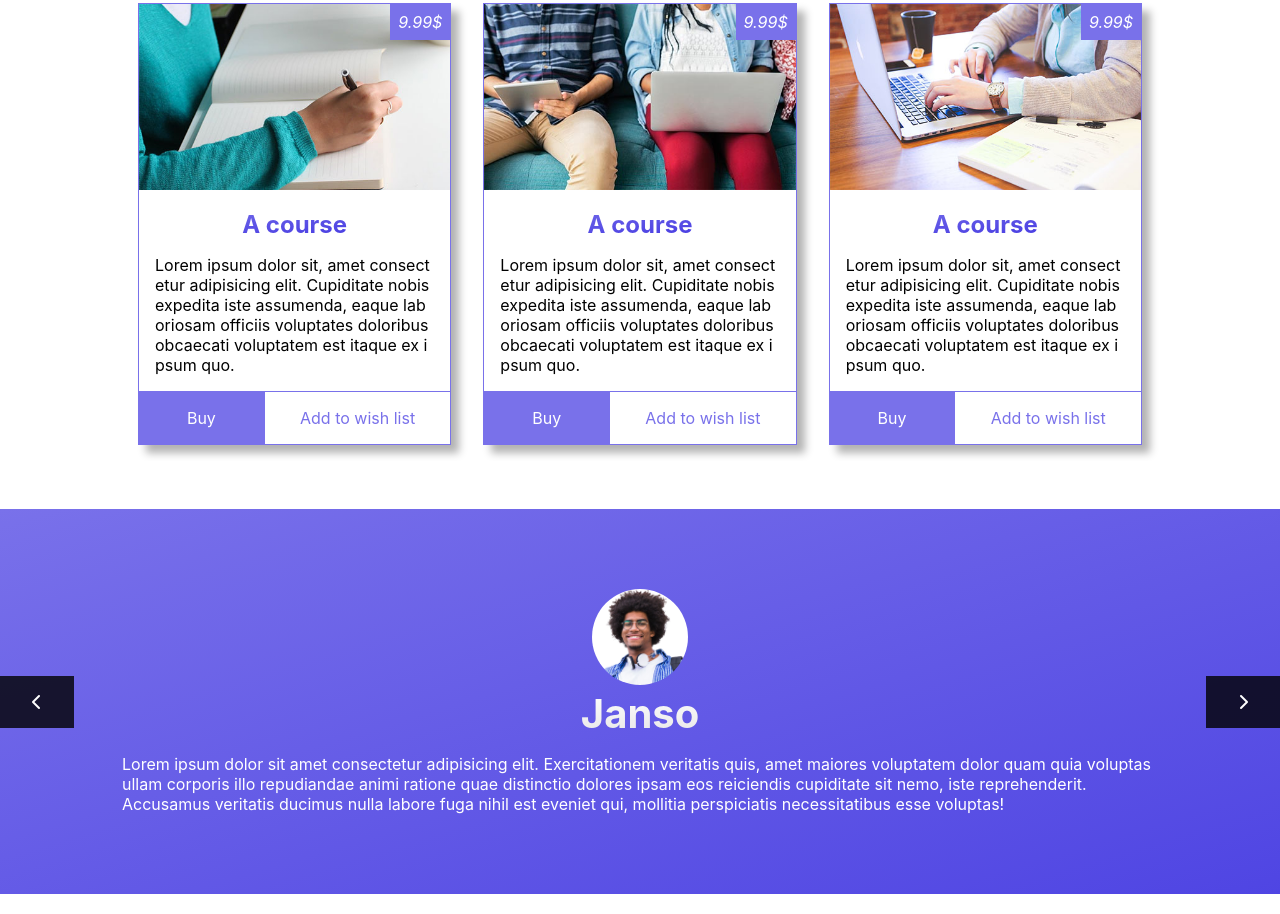
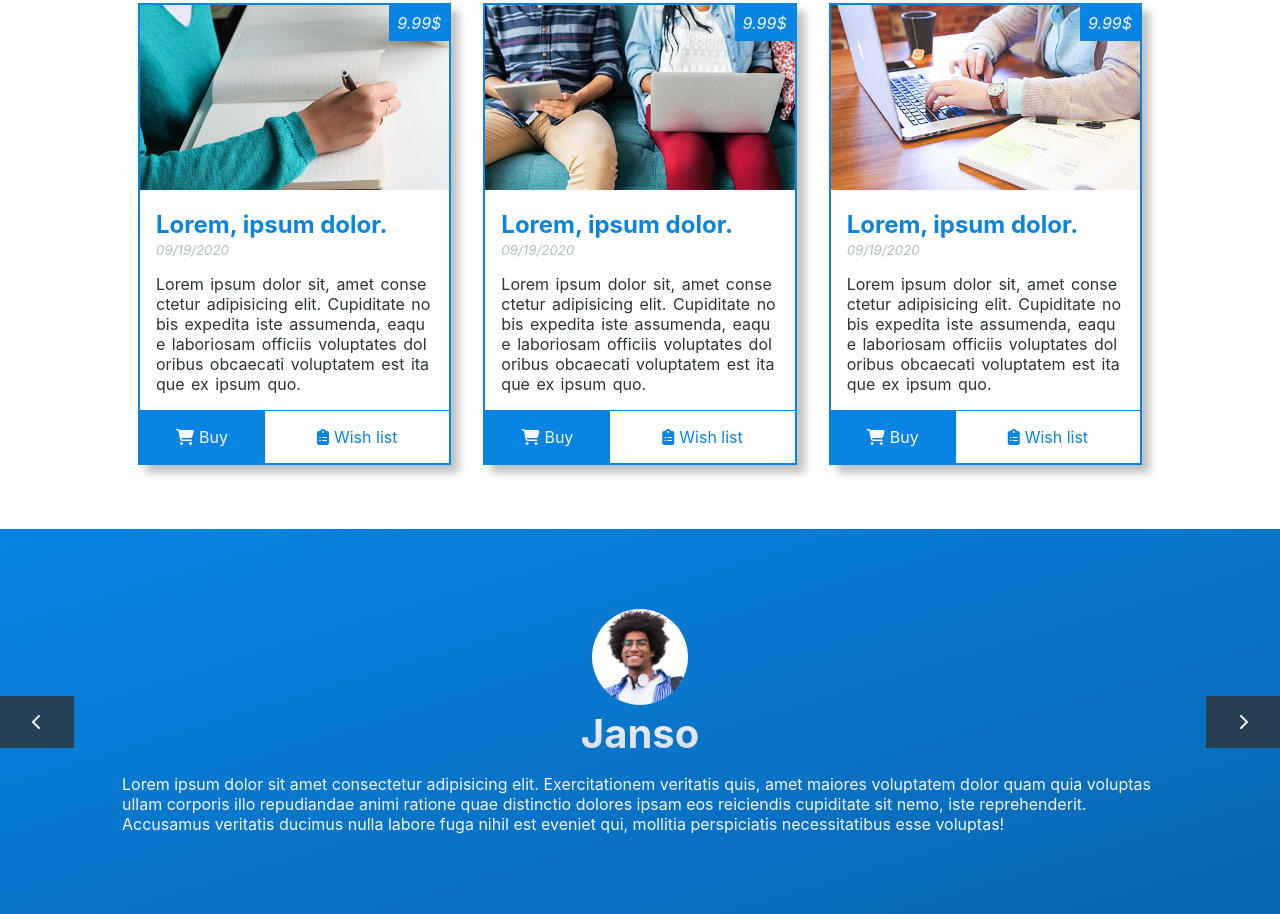
Before and after one commit to hobo71/OneSchool, a website: page index.html in a window 1280 px wide. Shown: the part 948-1862 px from the top of the page. Drawn offline with Linux system fonts and the light colour scheme; a web font is replaced by a local one.

Commit message:
Changning colors and adding some effects

```diff
--- a/index.html
+++ b/index.html
@@ -76,14 +76,15 @@
                     <div class="u-bg-primary courses__items-item-price">9.99$</div>
                     <img src="img/img_1.jpg" alt="Image">
                     <div class="courses__items-item-content">
-                        <h2 class="u-center-text">A course</h2>
+                        <h2>Lorem, ipsum dolor.</h2>
+                        <small>09/19/2020</small>
                         <p>Lorem ipsum dolor sit, amet consectetur adipisicing elit. Cupiditate nobis expedita iste
                             assumenda, eaque laboriosam officiis voluptates doloribus obcaecati voluptatem est itaque ex
                             ipsum quo.</p>
                     </div>
                     <div class="buttons">
-                        <a href="#" class="btn btn-primary u-text-primary">Buy</a>
-                        <a href="#" class="btn u-text-primary">Add to wish list</a>
+                        <a href="#" class="btn btn-primary u-text-primary"><i class="fas fa-shopping-cart"></i> Buy</a>
+                        <a href="#" class="btn u-text-primary"><i class="fas fa-clipboard-list"></i>Wish list</a>
                     </div>
                 </div>
 
@@ -91,28 +92,31 @@
                     <div class="u-bg-primary courses__items-item-price">9.99$</div>
                     <img src="img/img_2.jpg" alt="Image">
                     <div class="courses__items-item-content">
-                        <h2 class="u-center-text">A course</h2>
+                        <h2>Lorem, ipsum dolor.</h2>
+                        <small>09/19/2020</small>
                         <p>Lorem ipsum dolor sit, amet consectetur adipisicing elit. Cupiditate nobis expedita iste
                             assumenda, eaque laboriosam officiis voluptates doloribus obcaecati voluptatem est itaque ex
                             ipsum quo.</p>
                     </div>
                     <div class="buttons">
-                        <a href="#" class="btn btn-primary u-text-primary">Buy</a>
-                        <a href="#" class="btn u-text-primary">Add to wish list</a>
+                        <a href="#" class="btn btn-primary u-text-primary"><i class="fas fa-shopping-cart"></i> Buy</a>
+                        <a href="#" class="btn u-text-primary"><i class="fas fa-clipboard-list"></i>Wish list</a>
                     </div>
                 </div>
+
                 <div class="courses__items-item">
                     <div class="u-bg-primary courses__items-item-price">9.99$</div>
                     <img src="img/img_3.jpg" alt="Image">
                     <div class="courses__items-item-content">
-                        <h2 class="u-center-text">A course</h2>
+                        <h2>Lorem, ipsum dolor.</h2>
+                        <small>09/19/2020</small>
                         <p>Lorem ipsum dolor sit, amet consectetur adipisicing elit. Cupiditate nobis expedita iste
                             assumenda, eaque laboriosam officiis voluptates doloribus obcaecati voluptatem est itaque ex
                             ipsum quo.</p>
                     </div>
                     <div class="buttons">
-                        <a href="#" class="btn btn-primary u-text-primary">Buy</a>
-                        <a href="#" class="btn u-text-primary">Add to wish list</a>
+                        <a href="#" class="btn btn-primary u-text-primary"><i class="fas fa-shopping-cart"></i> Buy</a>
+                        <a href="#" class="btn u-text-primary"><i class="fas fa-clipboard-list"></i>Wish list</a>
                     </div>
                 </div>
 
@@ -127,8 +131,8 @@
                 <div class="testmonials__items-item fade">
                     <div class="u-center-text">
                         <img src="img/person_1.jpg" alt="Something">
+                        <h2>Janso</h2>
                     </div>
-                    <h2>Janso</h2>
                     <p>Lorem ipsum dolor sit amet consectetur adipisicing elit. Exercitationem veritatis quis, amet
                         maiores
                         voluptatem dolor quam quia voluptas ullam corporis illo repudiandae animi ratione quae
@@ -141,8 +145,8 @@
                 <div class="testmonials__items-item fade">
                     <div class="u-center-text">
                         <img src="img/person_2.jpg" alt="Something">
+                        <h2>Daimy</h2>
                     </div>
-                    <h2>Daimy</h2>
                     <p>Lorem ipsum dolor sit amet consectetur adipisicing elit. Exercitationem veritatis quis, amet
                         maiores
                         voluptatem dolor quam quia voluptas ullam corporis illo repudiandae animi ratione quae
@@ -155,8 +159,8 @@
                 <div class="testmonials__items-item fade">
                     <div class="u-center-text">
                         <img src="img/person_3.jpg" alt="Something">
+                        <h2>Cristina</h2>
                     </div>
-                    <h2>Cristina</h2>
                     <p>Lorem ipsum dolor sit amet consectetur adipisicing elit. Exercitationem veritatis quis, amet
                         maiores
                         voluptatem dolor quam quia voluptas ullam corporis illo repudiandae animi ratione quae
--- a/sass/pages/_home.scss
+++ b/sass/pages/_home.scss
@@ -1,4 +1,8 @@
 .courses {
+
+    .container {
+        overflow: unset;
+    }
 
     &__items {
         margin-top: .5rem;
@@ -9,9 +13,15 @@
             flex: 1 0 30%;
             position: relative;
             margin: 1rem;
-            border: 1px solid $primary-color;
+            border: 2px solid $primary-color;
             overflow: hidden;
             box-shadow: 8px 8px 8px rgba($text-color, .3);
+            transition: .5s all;
+
+            &:hover {
+                transform: scale(1.05) translateY(-10px);
+                box-shadow: none;
+            }
 
             &-price {
                 padding: .5rem;
@@ -19,26 +29,34 @@
                 position: absolute;
                 font-style: italic;
                 right: 0;
+                top: 0;
             }
 
 
             img {
                 width: 100%;
+                max-height: 350px;
             }
 
             &-content {
                 padding: 1rem;
 
                 h2 {
-                    background-image: linear-gradient(to right bottom, $primary-color, darken($primary-color, 15%));
-                    -webkit-background-clip: text;
-                    color: transparent;
+                    font-size: 1.5rem;
+                    color: $primary-color;
+                }
+
+                small {
                     margin-bottom: 1rem;
-                    font-size: 1.5rem;
+                    display: inline-block;
+                    color: $grey-color;
+                    font-style: italic;
                 }
 
                 p {
                     word-break: break-all;
+                    color: $text-color;
+                    word-spacing: 2px;
                 }
 
             }
@@ -62,6 +80,10 @@
                         &:hover {
                             color: darken($primary-color, 10%);
                         }
+                    }
+
+                    i {
+                        margin-right: 5px;
                     }
                 }
             }
@@ -100,7 +122,6 @@
         }
 
         h2 {
-            text-align: center;
             font-size: 2.5rem;
             margin-bottom: 1rem;
             background-image: linear-gradient(to bottom, $white-color, darken($white-color, 10%));
--- a/sass/utils/_variables.scss
+++ b/sass/utils/_variables.scss
@@ -1,5 +1,5 @@
-// colors
-$primary-color: #7971EA;
-$white-color: #FFFFFF;
-$grey-color: gray;
-$text-color: #000;
+// colors inspired from: https://flatuicolors.com/palette/us
+$primary-color: #0984e3;
+$white-color: #f5f6fa;
+$grey-color: #b2bec3;
+$text-color: #2d3436;
```
Also changed, not shown: css/main.css, css/mobile.css.
